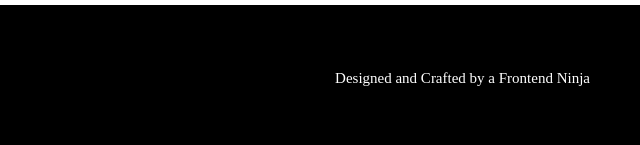
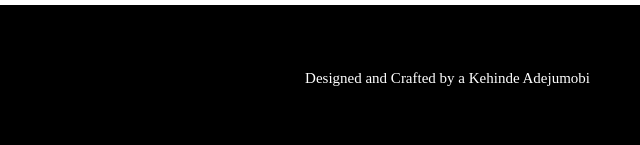
Before and after one commit to Perception12/E-millenial-store, a plain HTML site: page index.html in a window 1280 px wide. Shown: the part 2299-2444 px from the top of the page, 640-1280 px from the left. Drawn offline with Linux system fonts and the light colour scheme.

Commit message:
Update index.html

```diff
--- a/index.html
+++ b/index.html
@@ -109,7 +109,7 @@
 
     <div class="footer">
         <span><img src="EMS.svg"></span>
-        <span><p>Designed and Crafted by a Frontend Ninja</p></span>
+        <span><p>Designed and Crafted by a Kehinde Adejumobi</p></span>
     </div>
 
     <div id="shop">
```
